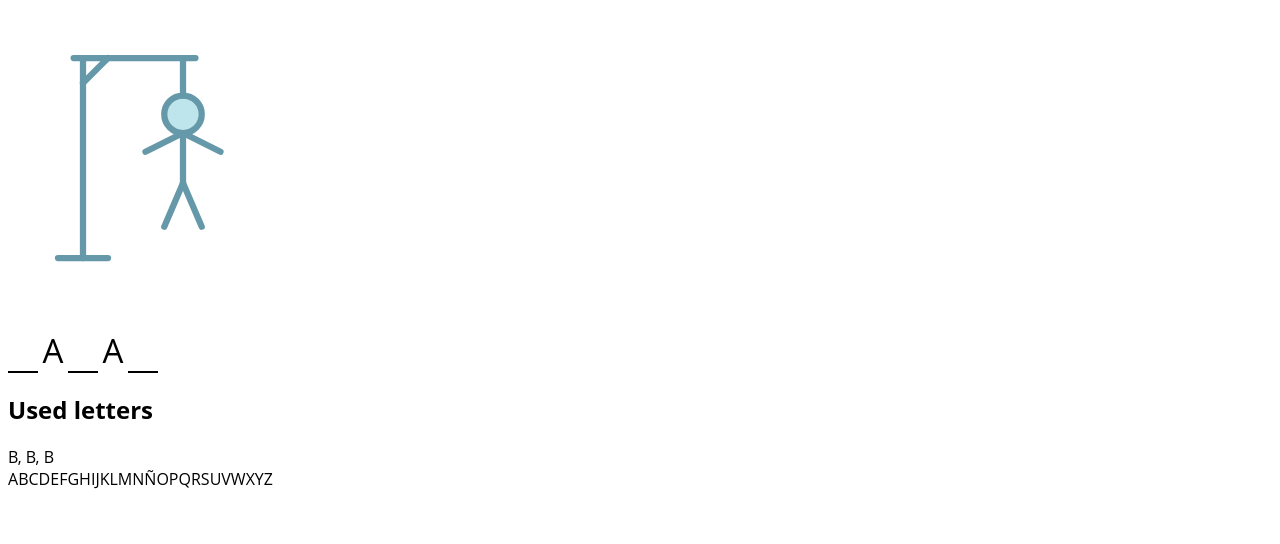
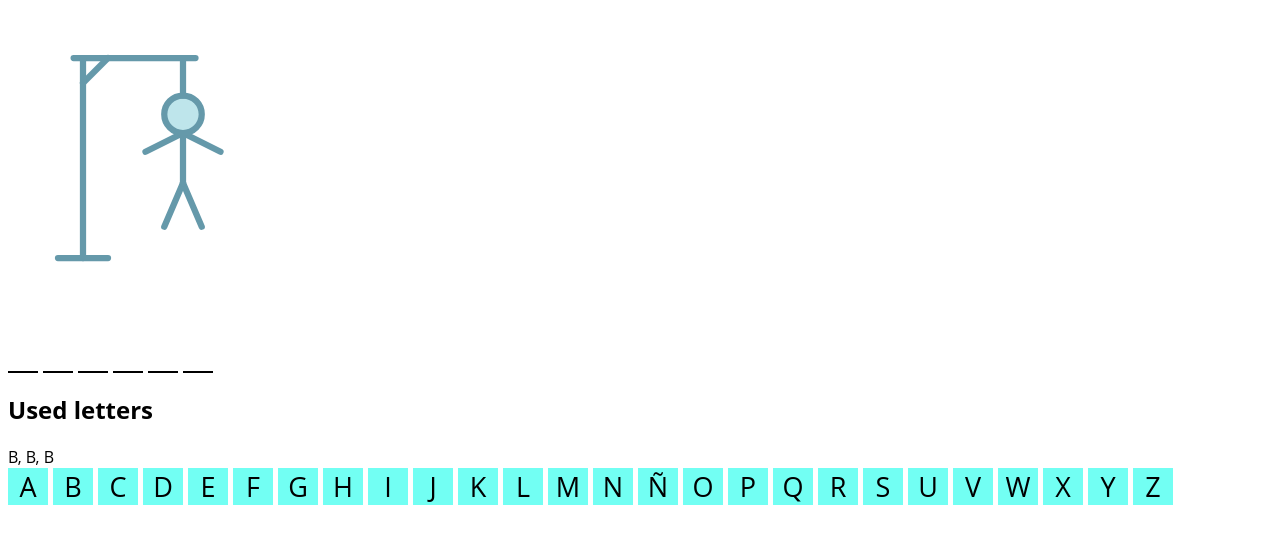
Before and after one commit to Laulhus/w4ch2-edgar-adri, a React (Create React App) app: page / in a window 1280 px wide. Shown: the top 544 px of the page. Built offline with nearby package versions, Linux system fonts and the light colour scheme.

Commit message:
Added GuessWord component

```diff
--- a/src/App.css
+++ b/src/App.css
@@ -23,6 +23,7 @@ svg > * {
   list-style: none;
   margin: 0;
   padding: 0;
+  gap: 5px;
 }
 .guess-letter {
   width: 30px;
@@ -49,11 +50,14 @@ svg > * {
   padding: 0;
   list-style: none;
   display: flex;
+  gap: 5px;
+  text-align: center;
 }
-.letter a {
+.letter {
   text-decoration: none;
   color: inherit;
-  font-size: 32px;
-  margin-left: 5px;
-  margin-right: 5px;
+  font-size: 27px;
+  background-color: rgb(114, 255, 243);
+  width: 40px;
+  cursor: pointer;
 }
--- a/src/App.js
+++ b/src/App.js
@@ -1,18 +1,12 @@
-
-// import { useState } from "react";
+import { useState } from "react";
 import "./App.css";
 import Letter from "./components/Letter/Letter";
-
-
-
-
-
-
-import GameResult from "./GameResult/GameResult";
+import GameResult from "./components/GameResult/GameResult";
+import GuessWord from "./components/GuessWord/GuessWord";
 
 function App() {
- // const gameWord = "string";
-  // const [usedLetters, setUsedLetters] = useState([]);
+  const gameWord = "prueba";
+  const [usedLetters, setUsedLetters] = useState([]);
 
   const abecedary = [
     "A",
@@ -46,6 +40,9 @@ function App() {
   // const [gameStatus, setGameStatus] = useState(null);
   // const [errorCounter, setErrorCounter] = useState(0);
 
+  const clickLetter = (clickedletter) => {
+    setUsedLetters(usedLetters.push(clickedletter));
+  };
 
   return (
     <div className="App">
@@ -71,11 +68,7 @@ function App() {
         </svg>
       </div>
       <ul className="guess-letters">
-        <li className="guess-letter empty"></li>
-        <li className="guess-letter">A</li>
-        <li className="guess-letter empty"></li>
-        <li className="guess-letter">A</li>
-        <li className="guess-letter empty"></li>
+        <GuessWord word={gameWord} usedLetters={usedLetters} />
       </ul>
       <section className="used-letters-container">
         <h2>Used letters</h2>
@@ -88,7 +81,7 @@ function App() {
       <GameResult />
       <ul className="letters">
         {abecedary.map((letter) => (
-          <Letter letter={letter} />
+          <Letter key={letter} letter={letter} actionOnClick={clickLetter} />
         ))}
       </ul>
     </div>
--- /dev/null
+++ b/src/components/GuessWord/GuessWord.js
@@ -0,0 +1,19 @@
+//import PropTypes from "prop-types";
+
+const GuessWord = ({ word, usedLetters }) => {
+  const letters = Array.from(word.toUpperCase());
+  return letters.map((letter) => {
+    return (
+      <li
+        className={`guess-letter ${
+          usedLetters.some((usedLetter) => letter === usedLetter) ? "" : "empty"
+        }`}
+      >
+        {usedLetters.some((usedLetter) => letter === usedLetter) ? letter : ""}
+      </li>
+    );
+  });
+};
+
+// GuessWord.propTypes = { word: PropTypes.string.isRequired };
+export default GuessWord;
--- a/src/components/Letter/Letter.js
+++ b/src/components/Letter/Letter.js
@@ -1,6 +1,6 @@
 const Letter = ({ letter, actionOnClick }) => {
   return (
-    <li className="letter" onClick={actionOnClick}>
+    <li className="letter" onClick={() => actionOnClick(letter)}>
       {letter}
     </li>
   );
```
Also changed, not shown: Responsabilidades.txt, src/components/GameResult/GameResult.js (renamed from src/GameResult/GameResult.js).
